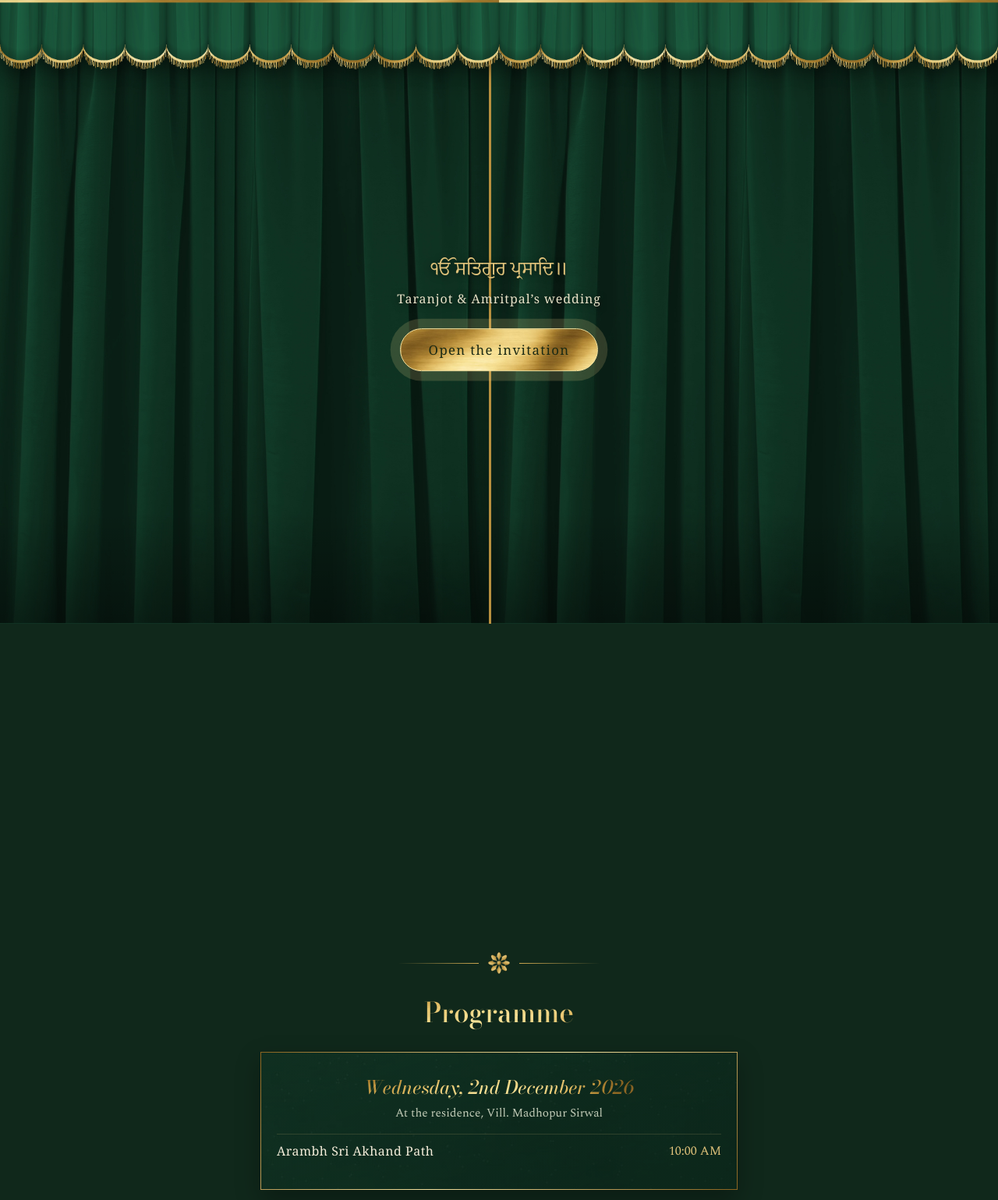
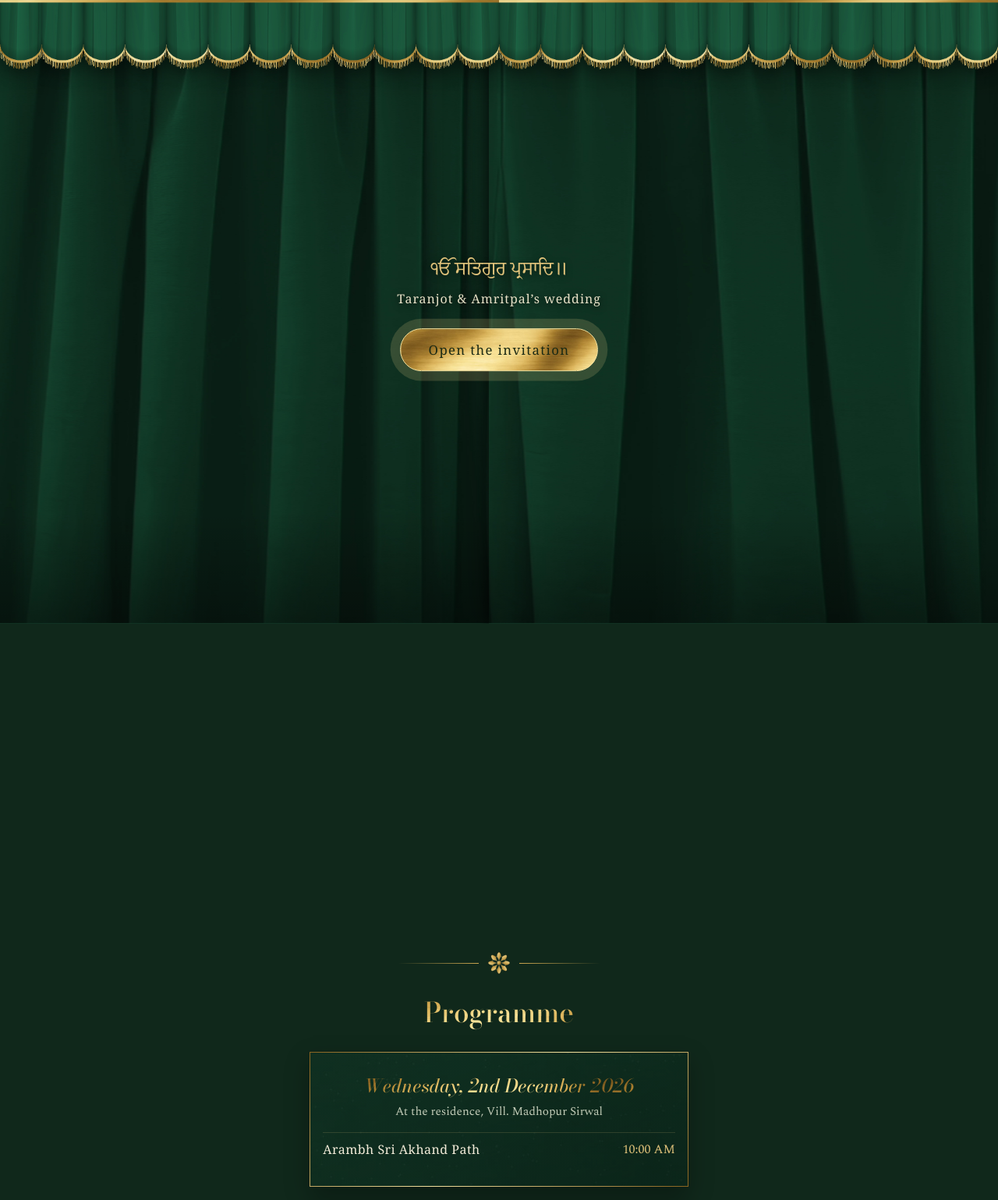
Before and after one commit to AshitoshBendre/WedTest, a plain HTML site: page Index.html in a window 1280 px wide. Shown: the top 1539 px of the page at 78% size. Drawn offline with nearby package versions, Linux system fonts and the light colour scheme; a web font is replaced by a local one.

Commit message:
Update Index.html

```diff
--- a/Index.html
+++ b/Index.html
@@ -20,6 +20,7 @@
   color-scheme:dark;
 }
 @media (min-width:900px){:root{--gather:.1}}
+@media (max-width:600px){:root{--gather:.12}}
 html{scroll-padding-top:env(safe-area-inset-top,0px)}
 *,*::before,*::after{box-sizing:border-box}
 body{margin:0;background:#10281b;color:var(--ink);font-family:var(--body);font-weight:400;line-height:1.6;overflow-x:hidden}
@@ -40,7 +41,7 @@ body{margin:0;background:#10281b;color:var(--ink);font-family:var(--body);font-w
 .frame{position:fixed;inset:10px;z-index:1;pointer-events:none;border:2px solid;border-image:linear-gradient(135deg,#8a6420,#f6e3a0 30%,#8a6420 55%,#f0d58a 80%,#8a6420) 1;outline:1px solid rgba(224,194,122,.18);outline-offset:5px}
 #fx{position:fixed;inset:0;width:100%;height:100%;z-index:30;pointer-events:none}
 
-main{position:relative;z-index:2;max-width:660px;margin:0 auto;padding:16vh 24px 70px;text-align:center}
+main{position:relative;z-index:2;max-width:660px;margin:0 auto;padding:16vh max(24px,calc(51vw*var(--gather) + 22px)) 70px;text-align:center}
 section{padding:48px 0}
 h1,h2,h3{font-family:var(--serif);font-weight:500;margin:0}
 /* Gold foil lettering */
@@ -67,13 +68,13 @@ h1{font-size:clamp(2.5rem,11.5vw,4.1rem);line-height:1.15;font-style:italic;padd
 .rule{position:relative;height:30px;margin:0 auto 18px;max-width:260px;background:linear-gradient(90deg,transparent,var(--gold2) 40%,transparent 40%,transparent 60%,var(--gold2) 60%,transparent) center/100% 1px no-repeat}
 .rule::after{content:"";position:absolute;left:50%;top:50%;width:30px;height:30px;transform:translate(-50%,-50%);background:url(assets/rosette.svg) center/contain no-repeat}
 h2{font-size:2.2rem;margin-bottom:6px;padding:2px 4px}
-.day{background:linear-gradient(160deg,rgba(14,40,28,.55),rgba(8,28,19,.72)),url(assets/paper.jpg) 0 0/512px;border:1px solid;border-image:linear-gradient(135deg,#8a6420,#f6e3a0 50%,#8a6420) 1;box-shadow:0 12px 30px rgba(0,0,0,.3);padding:26px 20px;margin-top:20px;text-align:left}
+.day{background:linear-gradient(160deg,rgba(14,40,28,.55),rgba(8,28,19,.72)),url(assets/paper.jpg) 0 0/512px;border:1px solid;border-image:linear-gradient(135deg,#8a6420,#f6e3a0 50%,#8a6420) 1;box-shadow:0 12px 30px rgba(0,0,0,.3);padding:24px 16px;margin-top:20px;text-align:left}
 .day h3{font-size:1.5rem;text-align:center;font-style:italic}
 .day .where{text-align:center;color:var(--soft);font-size:.95rem;margin:2px 0 14px}
 .day ul{list-style:none;margin:0;padding:0}
-.day li{display:flex;justify-content:space-between;gap:16px;padding:9px 0;border-top:1px solid rgba(224,194,122,.16)}
+.day li{display:flex;flex-wrap:wrap;justify-content:space-between;gap:2px 14px;padding:9px 0;border-top:1px solid rgba(224,194,122,.16)}
 .day li span:first-child{font-family:var(--sc);letter-spacing:.03em}
-.day li span:last-child{white-space:nowrap;color:var(--gold);text-align:right}
+.day li span:last-child{white-space:nowrap;margin-left:auto;color:var(--gold);text-align:right}
 .btn{display:inline-block;margin:18px 6px 0;padding:12px 26px;border:1px solid #f0d58a;background:url(assets/gold.jpg) center/cover;color:#1b2a14;text-decoration:none;font:400 1rem var(--sc);letter-spacing:.06em;transition:filter .2s,color .2s}
 .btn:hover,.btn:focus-visible{filter:brightness(1.12)}
 .btn.ghost{background:transparent;color:var(--gold);border-color:var(--gold2)}
@@ -86,10 +87,12 @@ h2{font-size:2.2rem;margin-bottom:6px;padding:2px 4px}
 /* Curtains (real fabric texture) */
 .stage{position:fixed;inset:0;z-index:20;pointer-events:none;overflow:hidden}
 .panel{position:absolute;top:0;bottom:0;width:51%;
-  background:linear-gradient(180deg,rgba(0,0,0,.4),transparent 16%,transparent 82%,rgba(0,0,0,.35)),url(assets/curtain.jpg) 0 0/100% 100%;
+  background:linear-gradient(180deg,rgba(0,0,0,.4),transparent 16%,transparent 82%,rgba(0,0,0,.35)),url(assets/curtain.jpg);
+  background-size:100% 100%,196% 100%;background-repeat:no-repeat;
   box-shadow:0 0 40px rgba(0,0,0,.55);will-change:transform}
-.panel.l{left:0;transform-origin:0 0;border-right:3px solid #b8903f}
-.panel.r{right:0;transform-origin:100% 0;border-left:3px solid #b8903f}
+/* one continuous fabric: the left panel shows the left half of the image, the right panel the right half */
+.panel.l{left:0;transform-origin:0 0;background-position:0 0,0 0;box-shadow:4px 0 12px rgba(0,0,0,.45),0 0 40px rgba(0,0,0,.5)}
+.panel.r{right:0;transform-origin:100% 0;background-position:0 0,100% 0;box-shadow:-4px 0 12px rgba(0,0,0,.45),0 0 40px rgba(0,0,0,.5)}
 .valance{position:absolute;top:0;left:0;right:0;height:12vh;min-height:84px;z-index:3;background:url(assets/valance.png) 0 0/auto 100% repeat-x;filter:drop-shadow(0 8px 10px rgba(0,0,0,.45))}
 .open-wrap{position:absolute;left:0;right:0;top:50%;transform:translateY(-50%);z-index:2;text-align:center;padding:0 20px;transition:opacity .35s,transform .35s}
 .open-wrap .pa{font-size:1.5rem;margin:0 0 4px;text-shadow:0 2px 8px rgba(0,0,0,.6)}
@@ -200,7 +203,7 @@ h2{font-size:2.2rem;margin-bottom:6px;padding:2px 4px}
     <p class="cap">Residence, Vill. Madhopur Sirwal, Distt. Jalandhar</p>
     <a class="btn ghost" target="_blank" rel="noopener" href="https://www.google.com/maps/search/?api=1&query=Madhopur+Sirwal+Jalandhar">Directions</a>
     <p class="cap" style="margin-top:28px">S.S. Farm, Adda Pajjodeota, Distt. Hoshiarpur</p>
-    <a class="btn ghost" target="_blank" rel="noopener" href="https://www.google.com/maps/search/?api=1&query=S.S.+Farm+Adda+Pajjodeota+Hoshiarpur">Directions</a>
+    <a class="btn ghost" target="_blank" rel="noopener" href="https://maps.app.goo.gl/MQc9bnbQ8R1DsGLM7">Directions</a>
   </section>
 
   <section class="rsvp">
```
